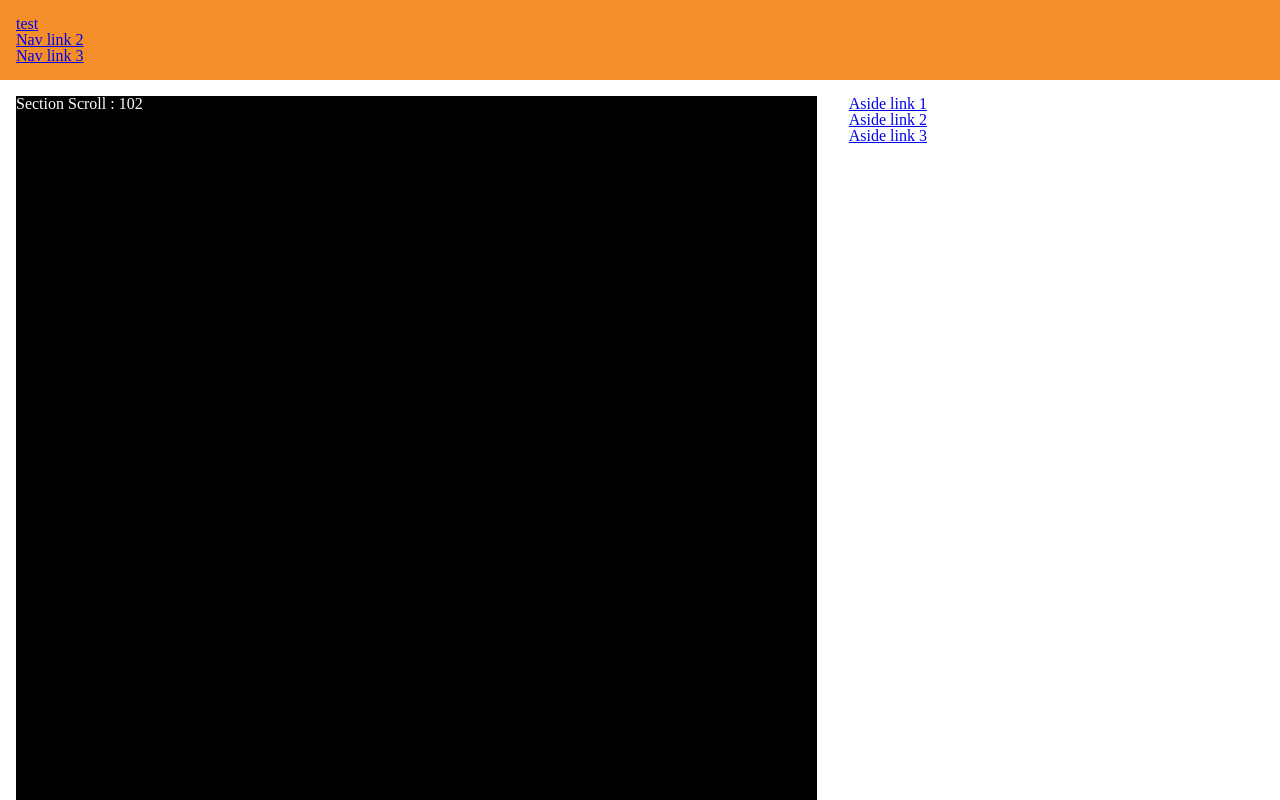
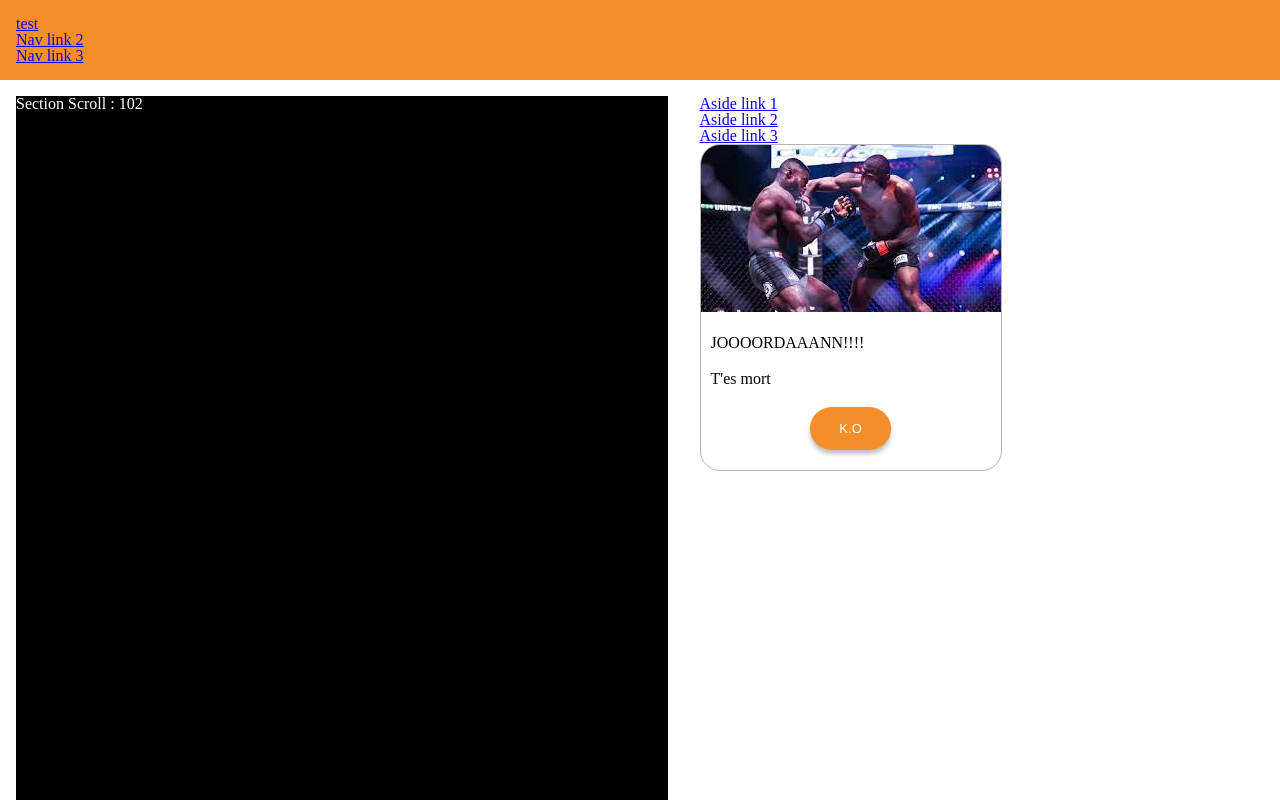
Before and after one commit to MeldryckSAID/dev_sass, a Vue app: page / in a window 1280 px wide. Shown: the top 800 px of the page. Built offline with nearby package versions, Linux system fonts and the light colour scheme.

Commit message:
test card

```diff
--- a/src/components/MyButton.vue
+++ b/src/components/MyButton.vue
@@ -20,7 +20,7 @@ const className = computed(() => ({
     ><slot></slot> <MyIcon v-if="Icon" name="Arrow Rigth" />
   </a>
   <button v-else class="button" :class="className">
-    <slot></slot><MyIcon v-if="Icon" name="Arrow Rigth" />
+    <slot></slot><MyIcon v-if="Icon" name="Arrow Rigth" color="white" stroke="primary" />
   </button>
 </template>
 
@@ -39,9 +39,9 @@ const className = computed(() => ({
   padding: rem(33) rem(67);
   text-decoration: none;
   word-wrap: break-word;
-  &.-Icon {
-    background: white;
-    stroke: #f48e28;
+  &.-icon {
+    gap: 200px;
+    scale: 2rem;
   }
   &.-rounded {
     background: $primary-color;
--- a/src/components/elements/MyCard.vue
+++ b/src/components/elements/MyCard.vue
@@ -0,0 +1,43 @@
+<script setup>
+  import MyButton from '../MyButton.vue';
+  const props = defineProps({
+    imageAlt: String,
+    imageSrc: String,
+    title : String,
+    description: String,
+    buttonLabel: String,
+  })
+</script>
+<template>
+<div class='card'>
+  <div class='card__image'>
+    <img :src='imageSrc' :alt='imageAlt'/>
+  </div>
+
+  <div class="card__content">
+    <h2 size='small'>{{ title }}</h2>
+    <p>{{ description }}</p>
+    <div class='card__button'>
+      <MyButton variant='rounded' size='small'>{{ buttonLabel }}</MyButton>
+    </div>
+  </div>
+
+</div>
+</template>
+<style lang='scss'>
+.card{
+ max-width: rem(300);
+ border-radius: rem(20);
+ border: rem(1) solid $gray;
+ overflow: hidden;
+ &__content{
+  padding: rem(20) rem(10);
+  > * + * {
+    margin-top: rem(20);
+  }
+ }
+ &__button{
+  text-align: center;
+ }
+}
+</style>
--- a/src/views/HomeView.vue
+++ b/src/views/HomeView.vue
@@ -1,5 +1,6 @@
 <script setup>
 import MyButton3 from '@/components/MyButton3.vue'
+import Mycard from '../components/elements/MyCard.vue'
 import MyBackgroundScroll from '../components/MyBackgroundScroll.vue'
 import MyButton from '@/components/MyButton.vue'
 import DefaultLayout from '@/components/layouts/DefaultLayout.vue'
@@ -8,6 +9,7 @@ import DefaultLayout from '@/components/layouts/DefaultLayout.vue'
 <template>
   <!-- <MyButton > My button</MyButton>
   <MyButton3>Seconde version</MyButton3> -->
+
   <DefaultLayout>
     <template #header>
       <nav>
@@ -27,6 +29,7 @@ import DefaultLayout from '@/components/layouts/DefaultLayout.vue'
           <li><a href="#">Aside link 3</a></li>
         </ul>
       </nav>
+      <Mycard title="JOOOORDAAANN!!!!" description="T'es mort" buttonLabel="K.O"   imageSrc="/dodo.jpeg" ></Mycard>
     </template>
 
     <MyBackgroundScroll />
```
Also changed, not shown: public/dodo.jpeg (added).
